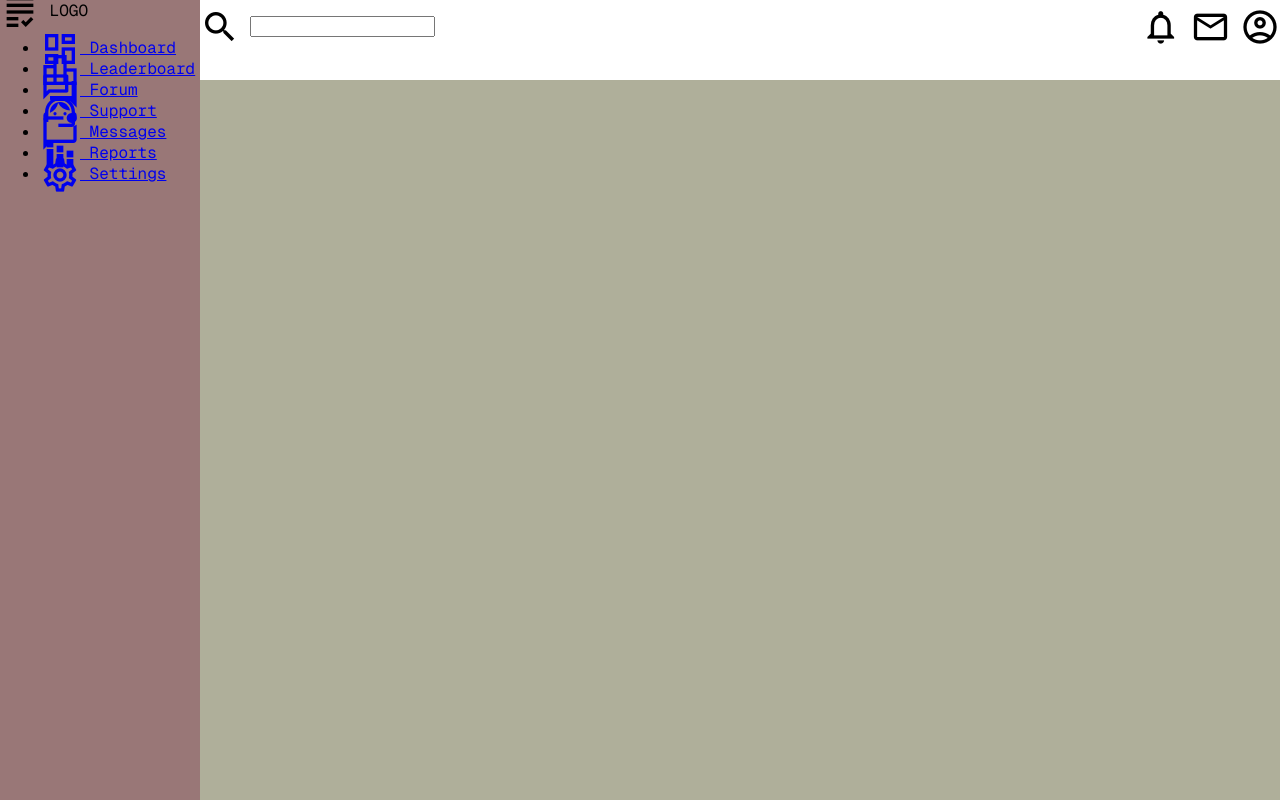
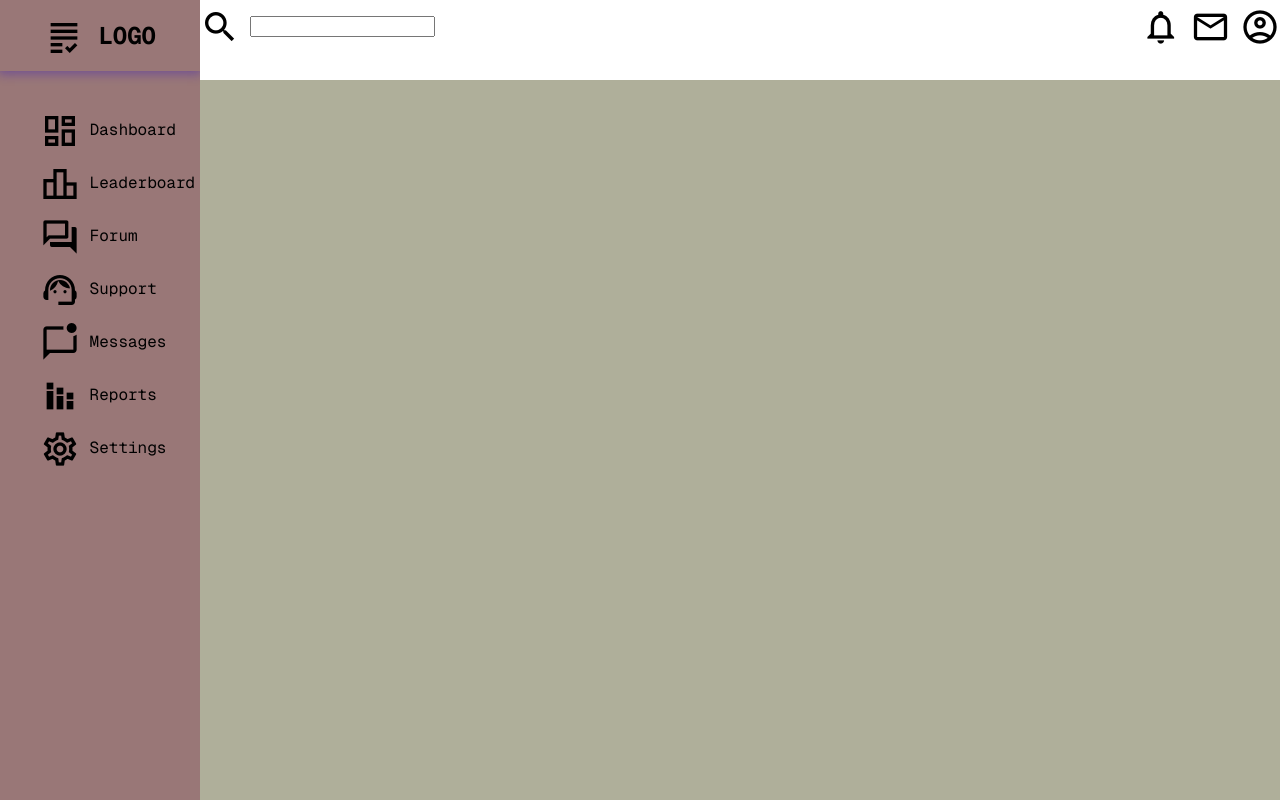
Before and after one commit to Fazel-Hosseinzadeh/1_SocialMediaDashboard, a plain HTML site: page index.html in a window 1280 px wide. Drawn offline with nearby package versions, Linux system fonts and the light colour scheme.

Commit message:
Add style for sidebar

```diff
--- a/assets/style.css
+++ b/assets/style.css
@@ -33,6 +33,10 @@ body {
     grid-area: aside;
     background-color: #997777;
 
+    display: flex;
+    flex-direction: column;
+
+    overflow-y: auto;
 }
 
 /* __________ Main __________ */
@@ -51,3 +55,32 @@ body {
     line-height: 2px;
     font-size: 40px;
 }
+
+/* __________ Aside LOGO __________ */
+
+.sidebar-title{
+    padding: 20px 0px;
+    text-align: center;
+    font-weight: bold;
+    font-size: x-large;
+
+    box-shadow: 0 1px 10px 2px rgba(49, 18, 189, 0.39);
+}
+
+/* __________ Aside List Item __________ */
+
+.sidebar-list{
+    color: inherit;
+    list-style-type: none;
+
+}
+
+.sidebar-list-item {
+    padding-top: 2rem;
+
+}
+
+.sidebar-list-item a{
+    color: inherit;
+    text-decoration: none;
+}
```
